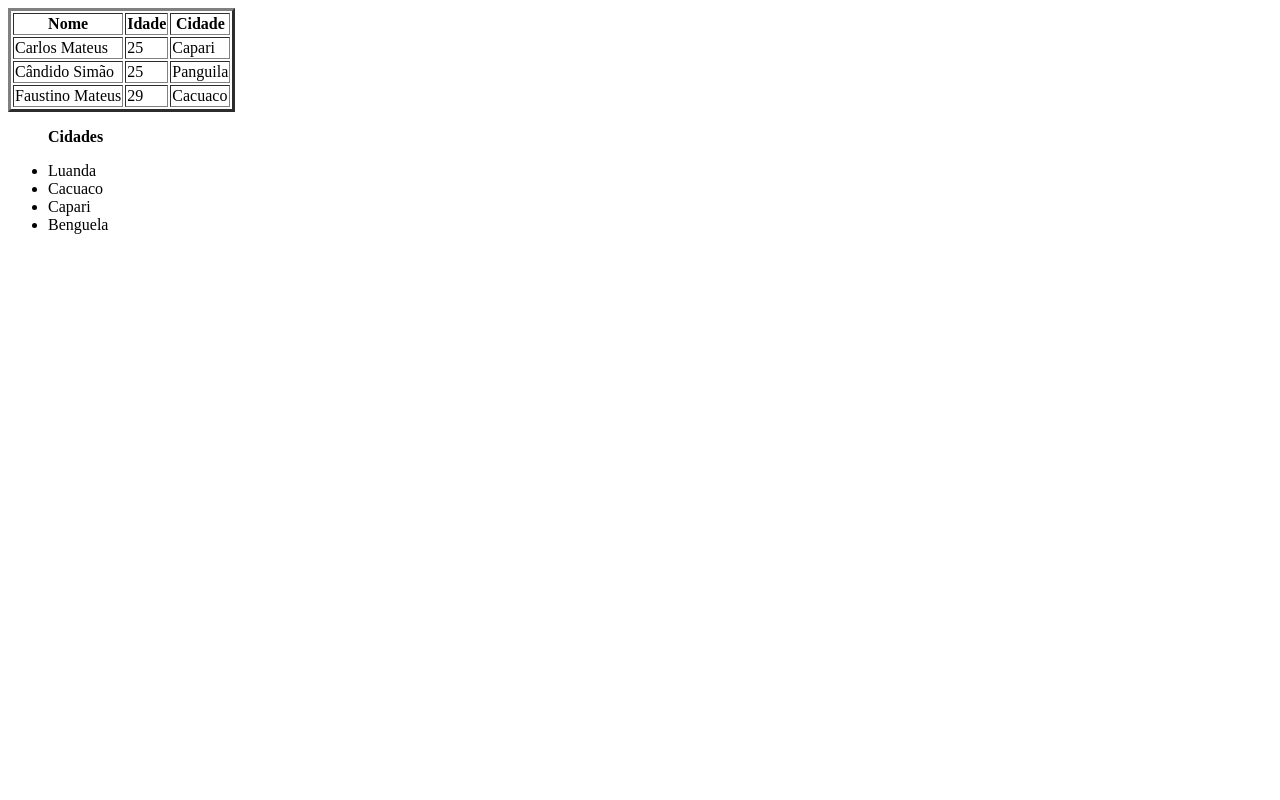
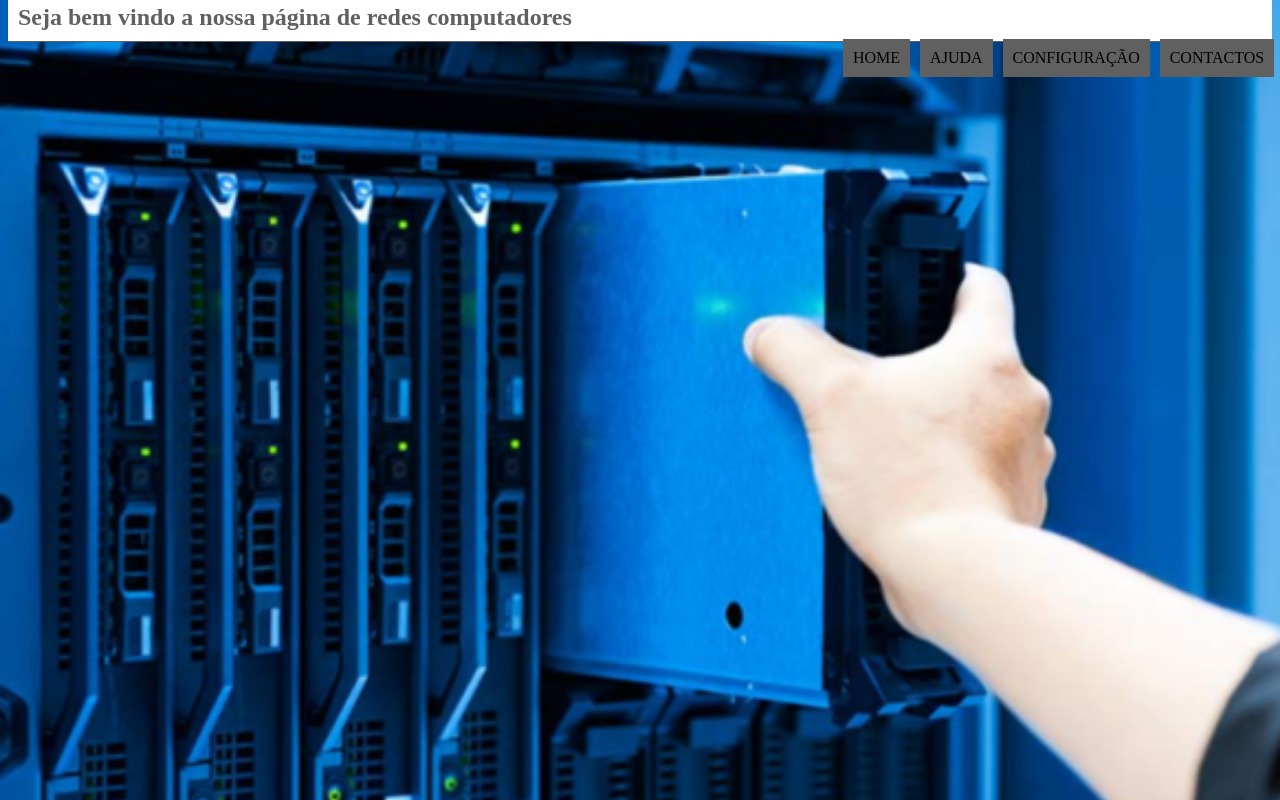
Before and after one commit to CarlosShaakur/desenvolvimento_web_ESPBENGO, a plain HTML site: page index.html in a window 1280 px wide. Drawn offline with Linux system fonts and the light colour scheme.

Commit message:
Add files via upload

```diff
--- a/index.html
+++ b/index.html
@@ -3,37 +3,23 @@
 <head>
     <meta charset="UTF-8">
     <meta name="viewport" content="width=device-width, initial-scale=1.0">
-    <title>TABELAS</title>
+    <title>Grupo III</title>
+    <link rel="stylesheet" type="text/css" href="style.css"/>
 </head>
 <body>
-    <table border="3">
-        <tr>
-            <th>Nome</th>
-            <th>Idade</th>
-            <th>Cidade</th>
-        </tr>
-        <tr>
-            <td>Carlos Mateus</td>
-            <td>25</td>
-            <td>Capari</td>
-        </tr>
-        <tr>
-            <td>Cândido Simão</td>
-            <td>25</td>
-            <td>Panguila</td>
-        </tr>
-        <tr>
-            <td>Faustino Mateus</td>
-            <td>29</td>
-            <td>Cacuaco</td>
-        </tr>
-    </table>
-    <ul>
-        <p><b>Cidades</b></p>
-        <li>Luanda</li>
-        <li>Cacuaco</li>
-        <li>Capari</li>
-        <li>Benguela</li>
-    </ul>
+
+    <header id="cabeçalho">
+        <h2>Seja bem vindo a nossa página de redes computadores</h1>
+    <nav id="Menu">
+        <ul>
+           <a href="index.html" target="_self"> <li>home</li></a>
+           <a href="ajuda.html"> <li>ajuda</li></a>
+            <a href="configuração.html"><li>configuração</li></a>
+            <a href="contactos.html"><li>Contactos</li></a>
+        </ul>
+    </nav>
+
+    </header>
+
 </body>
 </html>
--- a/style.css
+++ b/style.css
@@ -1,14 +1,51 @@
- body {background-color: powderblue;
-    margin-left: 30px; margin-right: 30px;
+body {
+    background-image: url(redes.PNG);
+    background-size: 100%;
+    background-attachment: fixed;
+    background-repeat: no-repeat;
+    background-position: center top;
 }
-    h1 {color: black;
-    font-family: Cambria;
-        }
-        h2 {font-family: cambria;}
-    p {color: rgb(57, 57, 49);
-    text-align: justify; text-indent: 50px;
-    font-family: cambria;
-    }
-    figure {
-        position: top;
-    }
+
+header#cabeçalho {
+    border-bottom: 1px solid #606060;
+    padding: 0px;
+    margin-top: 10px auto 0px auto;
+    background-color: #ffffff;
+}
+header#cabeçalho h2 {
+    color: #606060;
+    padding:10px;
+    margin-bottom: 0px;
+    margin-top: -14px;
+}
+
+nav#Menu ul {
+ display:block;
+ list-style: none;
+ text-transform: uppercase;
+ position: absolute;
+ top: 20px;
+ left: 800px;
+}
+
+nav#Menu li {
+    display: inline-block;
+    background-color: #606060;
+    padding: 10px;
+    margin: 3px;
+    transition: background 1s;
+
+}
+
+nav#Menu a {
+    color: #000000;
+
+}
+
+nav#Menu a:hover {
+    color: #ffffff;
+}
+
+nav#Menu li:hover{
+    background-color: #606060;
+}
```
Also changed, not shown: ajuda.html (added, +12 -0 lines), configuração.html (added, +20 -0 lines), contactos.html (added, +14 -0 lines), home.html (added, +10 -0 lines), redes.PNG (added).
